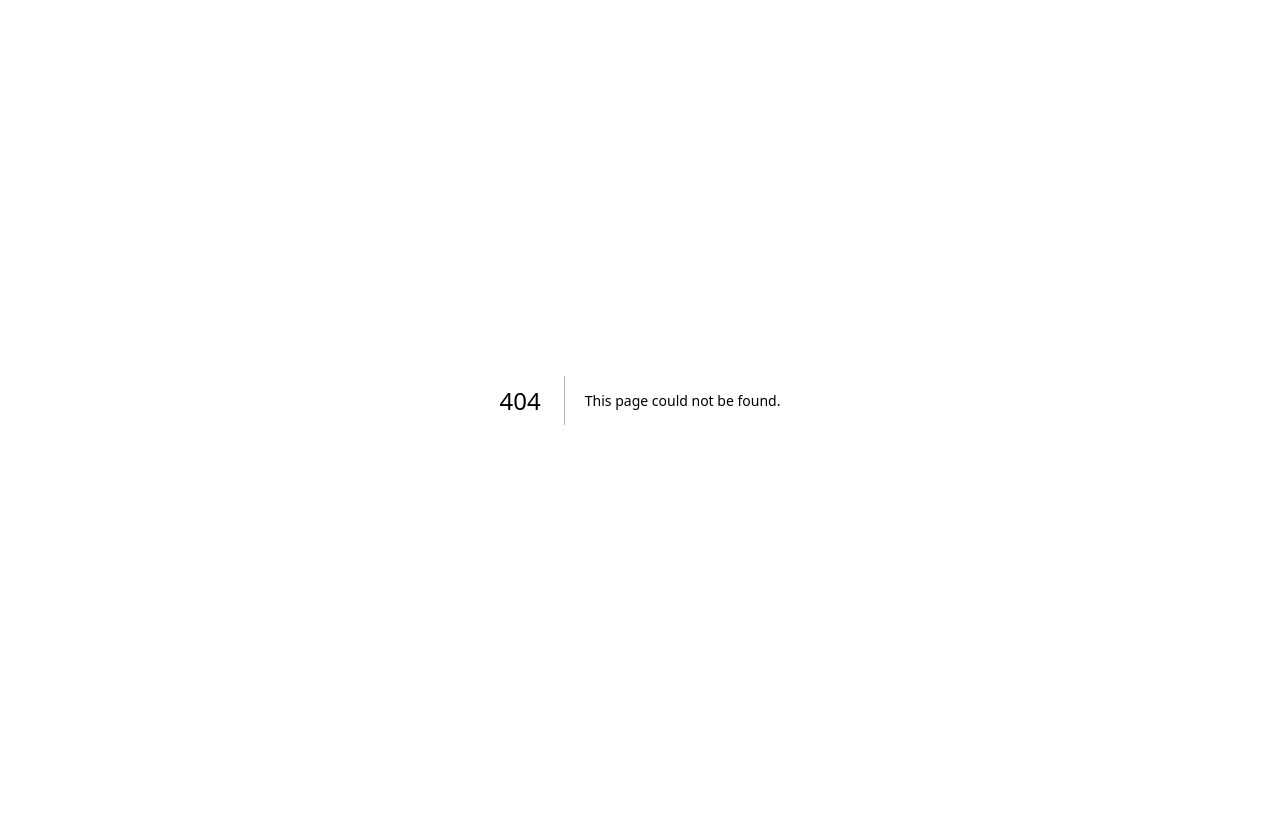
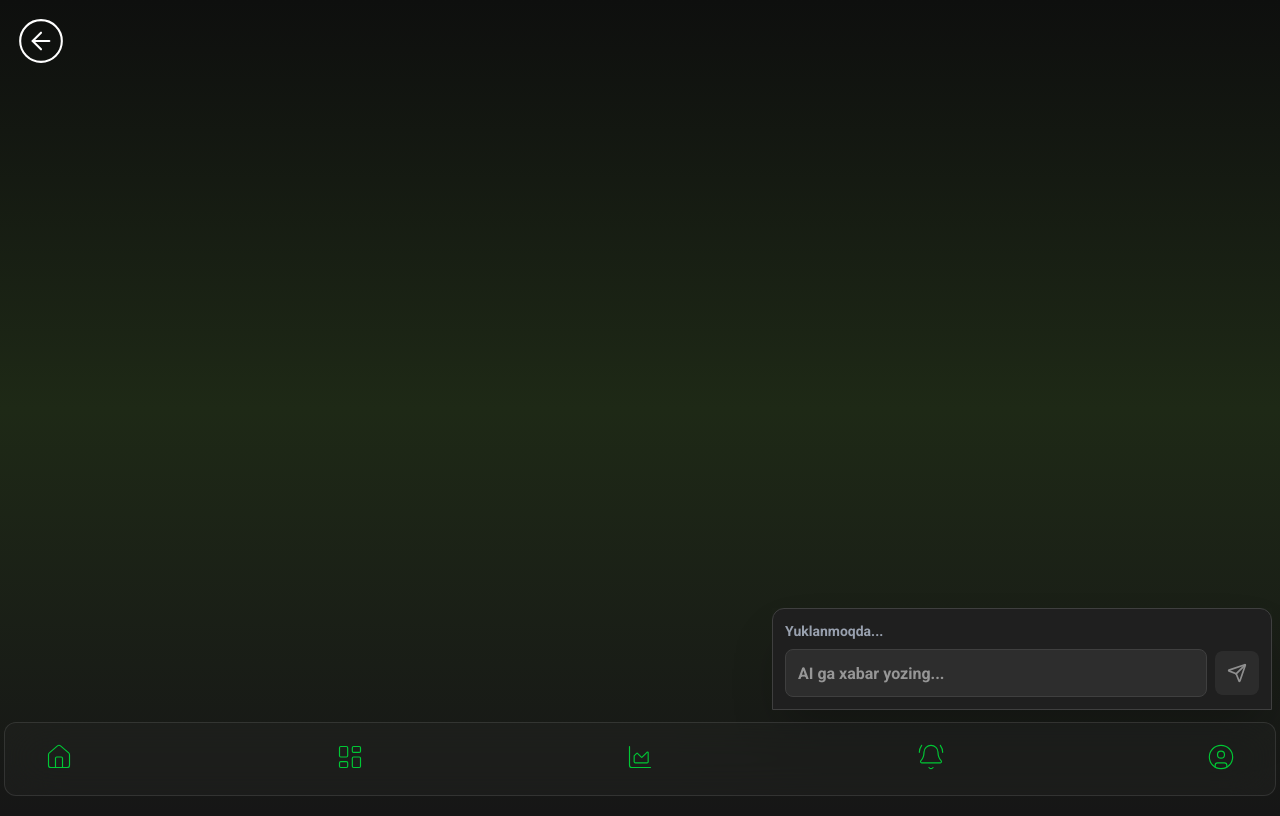
Before and after one commit to boburov/7EDU-CLIENT, a Next.js app: page /courses/1/lessons/1/ask-for-ai in a window 1280 px wide. Before the commit this address had no page. Built offline with nearby package versions, Linux system fonts and the light colour scheme; no server answers; sample sign-in values are in the browser's storage.

Commit message:
ai started

```diff
--- /dev/null
+++ b/app/(pages)/courses/[id]/lessons/[lessonId]/ask-for-ai/page.tsx
@@ -0,0 +1,101 @@
+"use client";
+
+import { Send } from "lucide-react";
+import { useState, useEffect } from "react";
+import { useParams } from "next/navigation";
+import axios from "axios";
+import api, { getMe } from "@/app/api/service/api";
+
+const ChatWidget = () => {
+  const { lessonId } = useParams();
+  const [message, setMessage] = useState("");
+  const [loading, setLoading] = useState(false);
+  const [response, setResponse] = useState("");
+  const [credit, setCredit] = useState<number>(10);
+  const [userId, setUserId] = useState<string | null>(null);
+
+
+  const fetchUser = async () => {
+    try {
+      const res = await getMe().then((e) => {
+        setUserId(e.id);
+      })
+    } catch (err) {
+      console.error("Foydalanuvchini olishda xatolik:", err);
+    }
+  };
+
+
+  const fetchCredit = async (uid: string) => {
+    try {
+      const res = await api.get(`/user/ai-usage?userId=${uid}&lessonId=${lessonId}`);
+      setCredit(10 - res.data.count);
+    } catch (err) {
+      console.error("Kreditni olishda xatolik:", err);
+    }
+  };
+
+
+  const sendMessage = async () => {
+    if (!message.trim() || loading || credit <= 0 || !userId) return;
+    setLoading(true);
+    try {
+      const res = await api.post("user/chat", {
+        lessonId,
+        message,
+      });
+      setResponse(res.data.answer);
+      setMessage("");
+      fetchCredit(userId);
+    } catch (err: any) {
+      alert(err.response?.data?.message || "Xatolik yuz berdi");
+    } finally {
+      setLoading(false);
+    }
+  };
+
+
+  useEffect(() => {
+    fetchUser();
+  }, []);
+
+  useEffect(() => {
+    if (userId && lessonId) {
+      fetchCredit(userId);
+    }
+  }, [userId, lessonId]);
+
+  return (
+    <div className="fixed bottom-[90px] right-2 z-50 w-[96%] max-w-[500px] shadow-2xl">
+      <div className="p-3 bg-[#1f1f1f] rounded-t-xl border border-[#3f3f3f] text-white">
+        <div className="text-sm mb-2 text-gray-400">
+          {userId ? `AI kredit: ${credit}/10` : "Yuklanmoqda..."}
+        </div>
+        <div className="flex items-center gap-2">
+          <input
+            type="text"
+            placeholder="AI ga xabar yozing..."
+            className="flex-grow h-12 rounded-lg px-3 bg-[#2d2d2d] text-white border border-[#3f3f3f] focus:outline-none focus:border-[#6e6e6e]"
+            value={message}
+            onChange={(e) => setMessage(e.target.value)}
+            disabled={loading || credit <= 0 || !userId}
+          />
+          <button
+            onClick={sendMessage}
+            disabled={loading || credit <= 0 || !userId}
+            className="p-3 rounded-lg bg-[#3a3a3a] hover:bg-[#4b4b4b] disabled:opacity-50 transition"
+          >
+            <Send size={20} color="white" />
+          </button>
+        </div>
+        {response && (
+          <div className="mt-4 text-sm text-green-400 whitespace-pre-wrap">
+            {response}
+          </div>
+        )}
+      </div>
+    </div>
+  );
+};
+
+export default ChatWidget;
--- a/app/(pages)/courses/[id]/lessons/[lessonId]/page.tsx
+++ b/app/(pages)/courses/[id]/lessons/[lessonId]/page.tsx
@@ -14,6 +14,7 @@ import {
   ListChecks,
   MessageCircleQuestion,
 } from "lucide-react";
+import Link from "next/link";
 
 interface Lesson {
   title: string
@@ -222,45 +223,45 @@ const Page = () => {
 
       <div className="space-y-4">
 
-        <div className="w-full h-24 bg-yellow-400/10 border border-yellow-600 flex items-center gap-5 px-5 text-yellow-400 rounded-md hover:scale-[1.02] transition-all duration-300 shadow-sm">
+        <Link href={`${lessonId}/vocabulary`} className="w-full h-20 bg-yellow-400/10 border border-yellow-600 flex items-center gap-5 px-5 text-yellow-400 rounded-md hover:scale-[1.02] transition-all duration-300 shadow-sm">
           <div className="text-3xl">
-            <Languages size={50} strokeWidth={1} />
+            <Languages size={30} strokeWidth={1} />
           </div>
           <div>
             <div className="text-lg font-semibold">{`Lug'at`}</div>
             <div className="text-sm text-yellow-300">{`Yangi so'zlarni yodlang va mashq qiling`}</div>
           </div>
-        </div>
+        </Link>
 
-        <div className="w-full h-24 bg-purple-400/10 border border-purple-700 flex items-center gap-5 px-5 text-purple-400 rounded-md hover:scale-[1.02] transition-all duration-300 shadow-sm">
+        <Link href={`${lessonId}/test`} className="w-full h-20 bg-purple-400/10 border border-purple-700 flex items-center gap-5 px-5 text-purple-400 rounded-md hover:scale-[1.02] transition-all duration-300 shadow-sm">
           <div className="text-3xl">
-            <ListChecks size={50} strokeWidth={1} />
+            <ListChecks size={30} strokeWidth={1} />
           </div>
           <div>
             <div className="text-lg font-semibold">Test</div>
             <div className="text-sm text-purple-300">{`Bilimingizni tekshiring va yutuqlaringizni ko‘ring`}</div>
           </div>
-        </div>
+        </Link>
 
-        <div className="w-full h-24 bg-blue-400/10 border border-blue-700 flex items-center gap-5 px-5 text-blue-400 rounded-md hover:scale-[1.02] transition-all duration-300 shadow-sm">
+        <Link href={`${lessonId}/quiz`.toLowerCase()} className="w-full h-20 bg-blue-400/10 border border-blue-700 flex items-center gap-5 px-5 text-blue-400 rounded-md hover:scale-[1.02] transition-all duration-300 shadow-sm">
           <div className="text-3xl">
-            <ListChecks size={50} strokeWidth={1} />
+            <ListChecks size={30} strokeWidth={1} />
           </div>
           <div>
             <div className="text-lg font-semibold">Savollar</div>
             <div className="text-sm text-blue-300">{`Tushunmagan joylaringizni takror ko‘rib chiqing`}</div>
           </div>
-        </div>
+        </Link>
 
-        <div className="w-full h-24 bg-emerald-400/10 border border-emerald-700 flex items-center gap-5 px-5 text-emerald-400 rounded-md hover:scale-[1.02] transition-all duration-300 shadow-sm">
+        <Link href={`${lessonId}/ask-for-ai`.toLowerCase()} className="w-full h-20 bg-emerald-400/10 border border-emerald-700 flex items-center gap-5 px-5 text-emerald-400 rounded-md hover:scale-[1.02] transition-all duration-300 shadow-sm">
           <div className="text-3xl">
-            <MessageCircleQuestion size={50} strokeWidth={1} />
+            <MessageCircleQuestion size={30} strokeWidth={1} />
           </div>
           <div>
             <div className="text-lg font-semibold">{`Ustozdan so‘rash`}</div>
             <div className="text-sm text-emerald-300">{`Savolingizni ustozga bevosita yuboring`}</div>
           </div>
-        </div>
+        </Link>
 
       </div>
 
--- /dev/null
+++ b/app/(pages)/courses/[id]/lessons/[lessonId]/vocabulary/page.tsx
@@ -0,0 +1,11 @@
+import React from 'react'
+
+const page = () => {
+  return (
+    <div>
+
+    </div>
+  )
+}
+
+export default page
--- a/app/(pages)/courses/[id]/page.tsx
+++ b/app/(pages)/courses/[id]/page.tsx
@@ -23,7 +23,9 @@ const Page = () => {
   useEffect(() => {
     if (!courseId) return
     GetCourseById(String(courseId)).then((res) => {
-      setLessons(res?.data.lessons || [])
+      setLessons(res?.lessons || [])
+      console.log(res);
+
     })
   }, [courseId])
 
--- a/app/(pages)/layout.tsx
+++ b/app/(pages)/layout.tsx
@@ -95,10 +95,9 @@ const Layout = ({ children }: { children: React.ReactNode }) => {
           >
             {user.profilePic ? (
               <div className="relative w-20 h-20">
-                <Image
+                <img
                   src={user.profilePic}
                   alt="user image"
-                  fill
                   className="rounded-full border-2 border-white/5 p-1 bg-gray-500 object-cover"
                   sizes="80px"
                 />
--- a/app/(pages)/user/[id]/page.tsx
+++ b/app/(pages)/user/[id]/page.tsx
@@ -1,6 +1,6 @@
 "use client";
 
-import { allCourse, GetCourseById, getMe } from "@/app/api/service/api";
+import { allCourse, GetCourseById, GetLessonsById, getMe } from "@/app/api/service/api";
 import { Lock, Play } from "lucide-react";
 import Link from "next/link";
 import { useEffect, useState } from "react";
@@ -25,7 +25,6 @@ interface User {
 
 const UserPage = () => {
   const [user, setUser] = useState<User | null>(null);
-  const [checkCourse, setCkeckCourses] = useState(false)
   const [courses, setCourses] = useState<Course[]>([]);
   const [userCourses, setUserCourses] = useState<Course[]>([]);
 
@@ -33,23 +32,19 @@ const UserPage = () => {
     const fetchAll = async () => {
       try {
         getMe().then((data) => {
-          console.log(data.courses);
+          data.courses.map((courseId: any) => {
+            GetCourseById(courseId.courseId).then((ddd) => {
+              setUserCourses([ddd])
+            })
+          })
         })
 
         const [allCoursesData, meData] = await Promise.all([allCourse(), getMe()]);
         setCourses(allCoursesData);
         setUser(meData);
 
-        const courseIds = meData.courses || [];
 
-        const coursePromises = courseIds.map((id: string) => GetCourseById(String(id)));
-        const courseResults = await Promise.all(coursePromises);
 
-        const filteredCourses = courseResults
-          .map((res) => res?.data)
-          .filter((course): course is Course => Boolean(course));
-
-        setUserCourses(filteredCourses);
       } catch (e) {
         console.error("fetchAll error:", e);
       }
@@ -58,14 +53,12 @@ const UserPage = () => {
     fetchAll();
   }, []);
 
-  console.log(userCourses);
-
   return (
     <section className="container p-5 text-white">
       <h1 className="text-xl mb-1">Kurslarim soni: {user?.courses?.length ?? 0}</h1>
       <ul className="space-y-4 mb-7">
-        {userCourses.map((kurs) => (
-          <li
+        {userCourses.map((kurs) => {
+          return (<li
             key={kurs.id}
             className="flex items-center justify-between gap-4 px-2 py-2 bg-white/15 border border-white/15 text-white rounded-2xl transition-transform hover:scale-105"
           >
@@ -86,14 +79,14 @@ const UserPage = () => {
                 <strong>Maqsad: </strong> {kurs.goal}
               </span>
               <Link
-                href={`/kurs/${kurs.id}`}
+                href={`/courses/${kurs.id}`}
                 className="px-3 py-1.5 bg-green-500 rounded-md flex items-center gap-2 text-xs"
               >
                 <Play size={18} /> {`Darslarni Ko'rish`}
               </Link>
             </div>
-          </li>
-        ))}
+          </li>)
+        })}
       </ul>
 
       <h1 className="text-2xl font-bold mb-4">Barcha Kurslar</h1>
--- a/app/api/service/api.ts
+++ b/app/api/service/api.ts
@@ -2,7 +2,7 @@ import axios from 'axios';
 import apiEndpoins from '../api.endpoin';
 
 const api = axios.create({
-    baseURL: 'https://sevenedu-server-4.onrender.com/',
+    baseURL: 'http://localhost:3000/',
 });
 
 api.interceptors.request.use((config) => {
@@ -87,8 +87,8 @@ export const checkEmail = async (email: string) => {
 
 export const getUserByEmail = async (email: string) => {
     try {
-        const res = await api.get(`/user/by-email`,{
-            params:{email}
+        const res = await api.get(`/user/by-email`, {
+            params: { email }
         });
         if (res.status === 404) return null;
         return res.data;
@@ -135,10 +135,10 @@ export const allCourse = async () => {
 
 export const GetCourseById = async (id: string) => {
     const res = await api.get(apiEndpoins.getCategory(id));
-    return res;
+    return res.data;
 };
 
-export const GetLessonsById=async(id:string)=>{
+export const GetLessonsById = async (id: string) => {
     const res = await api.get(apiEndpoins.getLessonById(id))
     return res.data
 }
--- a/app/components/TwoFactor.tsx
+++ b/app/components/TwoFactor.tsx
@@ -57,7 +57,7 @@ export default function TwoFactor() {
 
   return (
     <div className="px-4 max-w-md mx-auto">
-      <h1 className="text-2xl font-bold mb-6 text-center">Two-Factor Authentication</h1>
+      <h1 className="text-3xl font-bold mb-6 text-center text-white">Emailigizga kelgan tasdiqlash kodini kiriting</h1>
       {error && <p className="text-red-500 mb-4 text-center">{error}</p>}
       {success && <p className="text-green-500 mb-4 text-center">{success}</p>}
 
@@ -65,13 +65,13 @@ export default function TwoFactor() {
         {code.map((ch, i) => (
           <input
             key={i}
-            ref={el => {refs.current[i] = el}}
+            ref={el => { refs.current[i] = el }}
             maxLength={1}
             value={ch}
             onChange={e => handleChange(e.target.value, i)}
             onKeyDown={e => handleKeyDown(e, i)}
             inputMode="text"
-            className="h-20 w-full rounded-md bg-black/30 text-center text-xl border border-black/50 focus:border-blue-500 focus:ring-2 focus:ring-blue-200"
+            className="h-20 w-full rounded-md bg-black/30 text-center text-xl border border-black/50 focus:border-blue-500 focus:ring-2 focus:ring-blue-200 text-white"
             disabled={loading}
           />
         ))}
@@ -81,9 +81,8 @@ export default function TwoFactor() {
         <button
           onClick={checkCode}
           disabled={loading}
-          className={`flex-1 uppercase text-white h-12 rounded-xs ${
-            loading ? 'bg-gray-400' : 'bg-black/80 border border-black/70 hover:bg-black'
-          }`}
+          className={`flex-1 uppercase text-white h-12 rounded-xs ${loading ? 'bg-gray-400' : 'bg-black/80 border border-black/70 hover:bg-black'
+            }`}
         >
           {loading ? 'Verifying...' : 'Verify'}
         </button>
--- a/app/globals.css
+++ b/app/globals.css
@@ -25,7 +25,7 @@ body {
 }
 
 .container {
-  @apply w-full max-w-[440] mx-auto px-4;
+  @apply w-full max-w-[440] mx-auto px-5;
   @apply sm:px-6 lg:px-8;
 }
 
```
Lines whose indentation alone changed are shown as unchanged.
